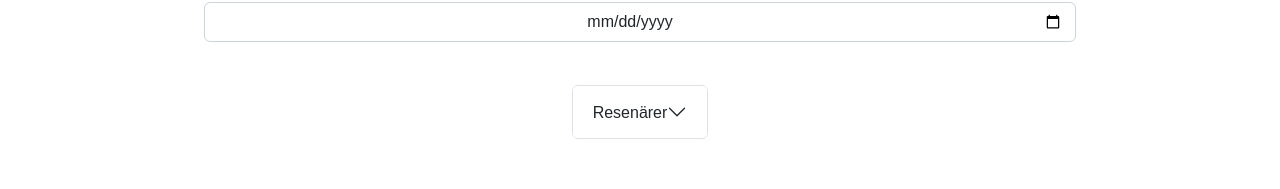
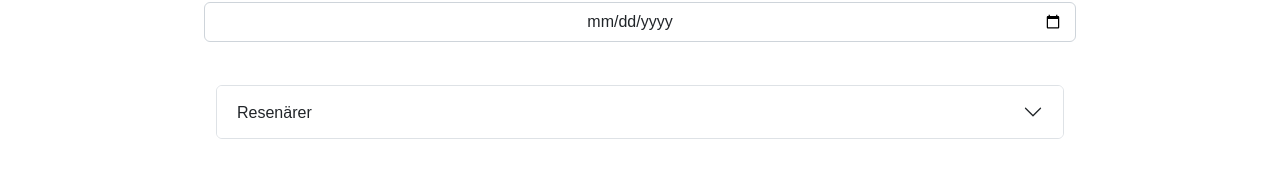
Before and after one commit to NikyAviator/TrainMasters, a React (Vite) app: page /boka in a window 1280 px wide. Shown: the part 475-664 px from the top of the page. Built offline with nearby package versions, Linux system fonts and the light colour scheme; no server answers.

Commit message:
Argjend, Sean, Nikolai: Removed animals and adjusted travelers accordion

```diff
--- a/src/components/Ticket/TicketFromTo.jsx
+++ b/src/components/Ticket/TicketFromTo.jsx
@@ -117,7 +117,7 @@ const TicketFromTo = () => {
               </Col>
             </Row>
             <Row style={{ paddingBottom: '8%' }}>
-              <Col style={{ display: 'grid', justifyContent: 'center' }}>
+              <Col style={{ minWidth: '50%' }}>
                 <TicketTravelers />
               </Col>
             </Row>
--- a/src/components/Ticket/TicketTravelers.jsx
+++ b/src/components/Ticket/TicketTravelers.jsx
@@ -8,30 +8,26 @@ function TicketTravelers() {
   return (
     <Container>
       <Accordion>
-        <Accordion.Item eventKey="0">
+        <Accordion.Item eventKey='0'>
           <Row>
             <Col>
               <Accordion.Header>Resenärer</Accordion.Header>
               <Accordion.Body>
-                <div className="traveler">
+                <div className='traveler'>
                   Vuxen:
-                  <PlusMinus traveler="Vuxen" />
+                  <PlusMinus traveler='Vuxen' />
                 </div>
-                <div className="traveler">
+                <div className='traveler'>
                   Barn:
-                  <PlusMinus traveler="Barn" />
+                  <PlusMinus traveler='Barn' />
                 </div>
-                <div className="traveler">
+                <div className='traveler'>
                   Pensionär:
-                  <PlusMinus traveler="Pensionär" />
+                  <PlusMinus traveler='Pensionär' />
                 </div>
-                <div className="traveler">
+                <div className='traveler'>
                   Student:
-                  <PlusMinus traveler="Student" />
-                </div>
-                <div className="traveler">
-                  Djur:
-                  <PlusMinus traveler="Djur" />
+                  <PlusMinus traveler='Student' />
                 </div>
               </Accordion.Body>
             </Col>
```
Also changed, not shown: 1 other file (tests, documents, lock files or other folders).
